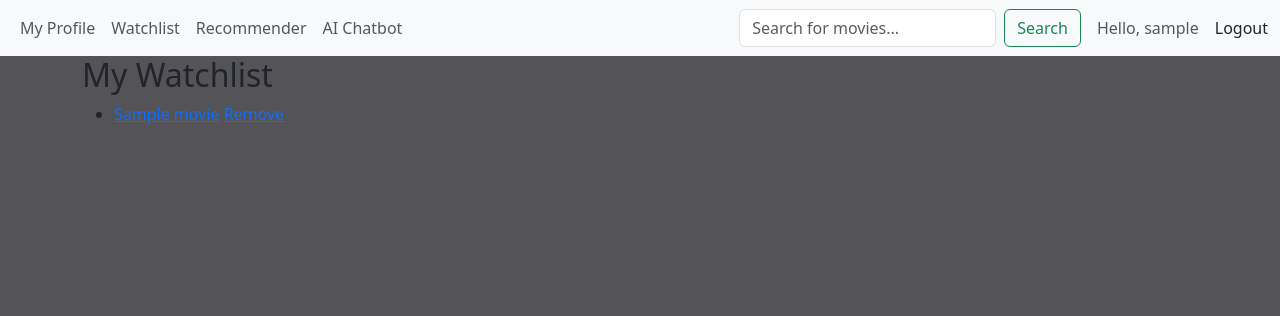
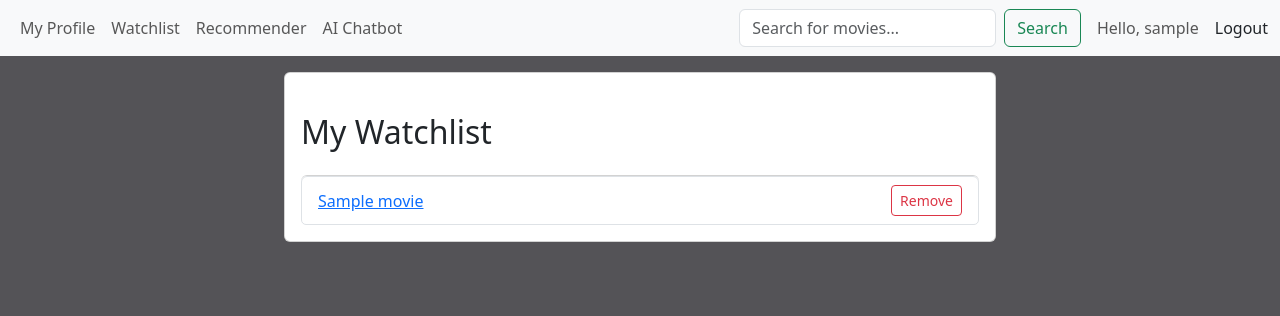
Before and after one commit to tahirkhan54321/Movie-Recommendation-Python, a Django app: page /profile/watchlist/ in a window 1280 px wide. Shown: the top 316 px of the page. Run offline with Django 5.2, Linux system fonts and the light colour scheme; a user stored in the database is signed in; tables that the repository leaves empty hold one stand-in row (values such as "Sample post").

Commit message:
Refactored watchlist to use bootstrap

```diff
--- a/base/templates/watchlist.html
+++ b/base/templates/watchlist.html
@@ -1,22 +1,28 @@
-{% extends 'base.html' %} {% block title %}My Watchlist{% endblock %}
+{% extends 'base.html' %}
+{% block title %}My Watchlist{% endblock %}
 {% block content %}
 
-  <body>
-    <main class="watchlist">
-        <h2>My Watchlist</h2>
+<div class="container">
+    <div class="row justify-content-center">
+        <div class="col-md-8 p-3">
+            <div class="card p-3">
+                <h2 class="mt-4">My Watchlist</h2>
+
                 {% if watchlist %}
-            <ul>
+                    <ul class="list-group mt-3">
                         {% for item in watchlist %}
-                    <li>
+                            <li class="list-group-item d-flex justify-content-between align-items-center">
                                 <a href="{% url 'movie_details' item.movie.pk %}">{{ item.movie.title }}</a>
-                        <a href="{% url 'remove_from_watchlist' item.movie.movie_id %}">Remove</a>
+                                <a href="{% url 'remove_from_watchlist' item.movie.movie_id %}" class="btn btn-outline-danger btn-sm">Remove</a>
                             </li>
                         {% endfor %}
                     </ul>
                 {% else %}
-            <p>Your watchlist is empty.</p>
+                    <p class="mt-3">Your watchlist is empty.</p>
                 {% endif %}
-    </main>
-</body>
-</html>
+            </div>
+        </div>
+    </div>
+</div>
+
 {% endblock %}
```
Lines whose indentation alone changed are shown as unchanged.
